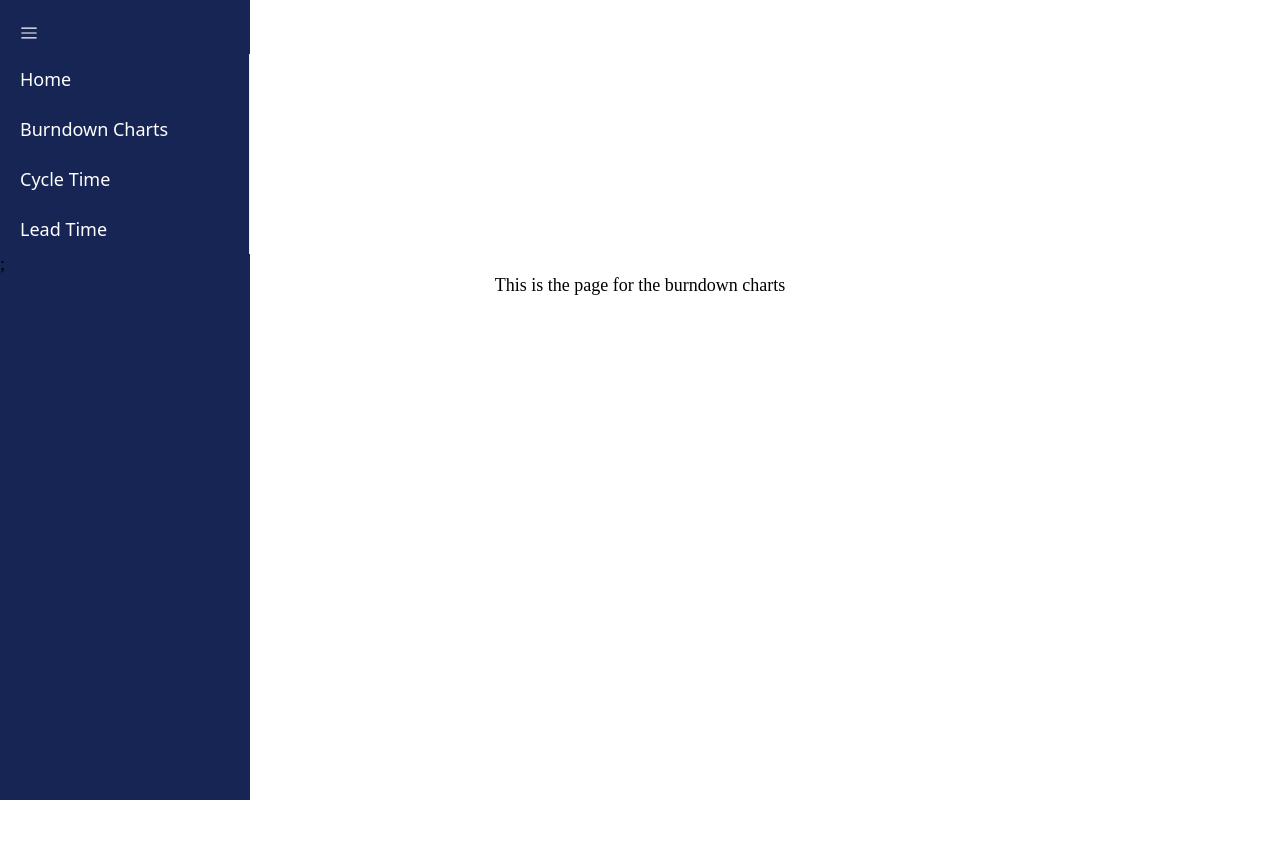
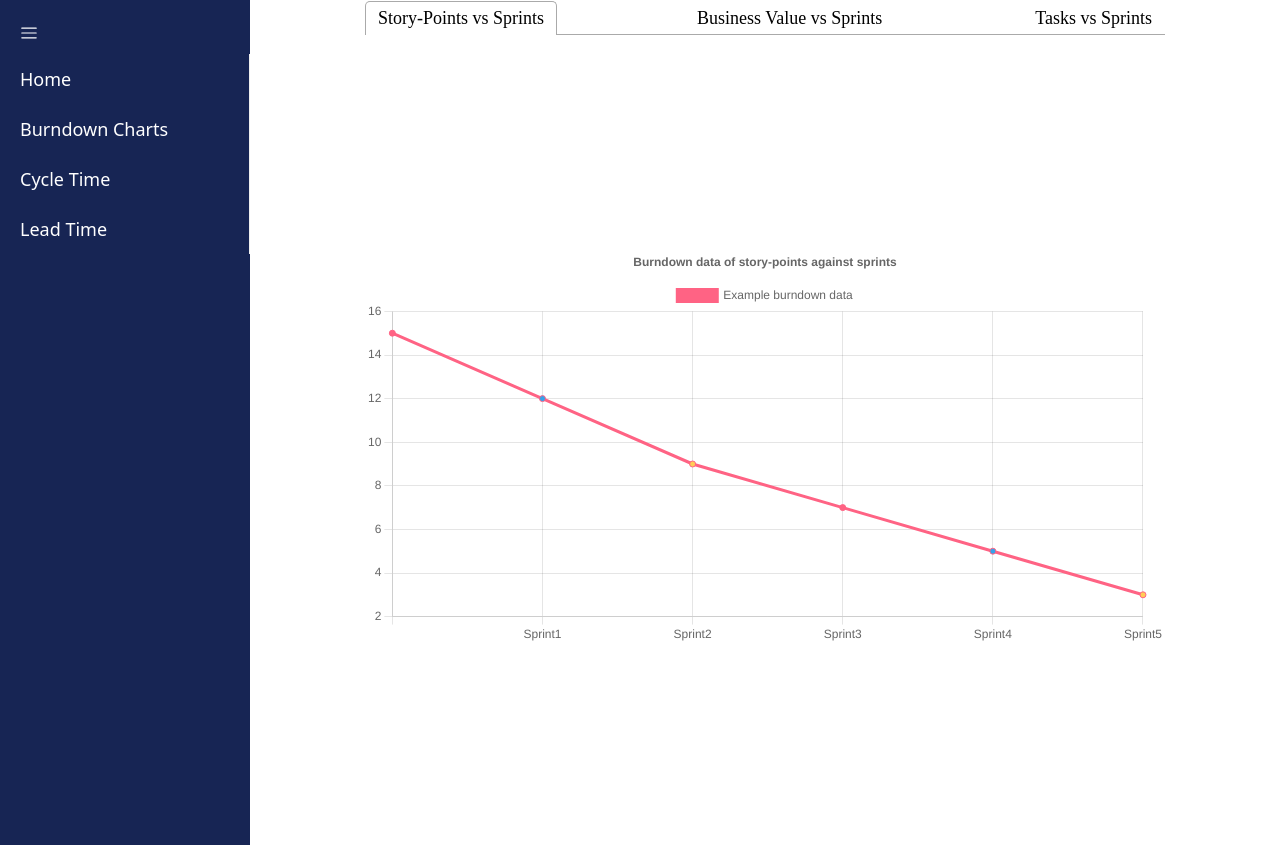
Before and after one commit to rnolas96/SER516-Team-Houston, a React (Create React App) app in the folder taigaProject/frontend/: page /burndowncharts in a window 1280 px wide. Before the commit the page ends 800 px from the top, so only its background shows below. Built offline with nearby package versions, Linux system fonts and the light colour scheme.

Commit message:
UI structure corrections and Burndown chart implementation

```diff
--- a/taigaProject/frontend/package.json
+++ b/taigaProject/frontend/package.json
@@ -8,14 +8,17 @@
     "@testing-library/user-event": "^13.5.0",
     "autoprefixer": "^10.4.17",
     "axios": "^1.6.7",
+    "chart.js": "^4.4.1",
     "flowbite-react": "^0.7.2",
     "postcss": "^8.4.33",
     "react": "^18.2.0",
+    "react-chartjs-2": "^5.2.0",
     "react-dom": "^18.2.0",
     "react-icons": "^5.0.1",
     "react-pro-sidebar": "^1.1.0",
     "react-router-dom": "^6.22.0",
     "react-scripts": "^5.0.1",
+    "react-tabs": "^6.0.2",
     "tailwindcss": "^3.4.1",
     "web-vitals": "^2.1.4"
   },
--- a/taigaProject/frontend/src/App.css
+++ b/taigaProject/frontend/src/App.css
@@ -19,7 +19,7 @@ body {
   overflow: hidden;
   margin-top: 275px;
   display: flex table-column;
-  justify-content: center;
+  justify-content: space-between;
   align-items: center;
   text-align: center;
 }
@@ -37,3 +37,39 @@ body {
   margin-top: 25px;
   margin-bottom: 25px;
 }
+
+.align-content {
+  display: flex;
+  flex-direction: row;
+}
+
+.height-full {
+  min-height: 100vh;
+  display: flex;
+  grid-template-rows: auto minmax(0, 1fr);
+}
+
+.container-full {
+  min-height: 100vh;
+  min-width: 100vh;
+  width: 100%;
+  display: flex;
+  grid-template-rows: auto minmax(0, 1fr);
+}
+
+.route-container {
+  min-width: 100vh;
+  width: 100%;
+  display: flex;
+  flex-direction: row;
+  justify-content: center;
+  align-items: center;
+}
+
+.graph-container {
+  min-height: 100vh;
+  min-width: 100vh;
+  display: flex;
+  align-items: center;
+  justify-content: center;
+}
--- a/taigaProject/frontend/src/App.js
+++ b/taigaProject/frontend/src/App.js
@@ -1,6 +1,5 @@
 import logo from './logo.svg';
 import './App.css';
-import './components/ChartMaker'
 import Hero from './components/Hero.js';
 import SidebarMenu from './components/SidebarMenu.js';
 import Burndown from './components/Burndown.js';
@@ -10,9 +9,8 @@ import { BrowserRouter as Router, Route, Routes } from 'react-router-dom';
 
 function App() {
   return (
-    <>
+    <div className="container-full">
       <Router>
-      <SidebarMenu />
           <Routes>
             <Route exact path="/" element={<Hero />} />
             <Route exact path="/burndowncharts" element={<Burndown />} />
@@ -20,8 +18,7 @@ function App() {
             <Route exact path="/leadtime" element={<LeadTime />} />
           </Routes>
       </Router>
-
-    </>
+    </div>
   );
 }
 
--- a/taigaProject/frontend/src/components/Burndown.js
+++ b/taigaProject/frontend/src/components/Burndown.js
@@ -1,10 +1,106 @@
 import React from 'react'
+import axios from 'axios';
+import { useEffect, useState } from 'react'
 import '../App.css'
+import LineChartMaker from './reusable_components/LineChartMaker'
+import SidebarMenu from './SidebarMenu';
+import { Tab, Tabs, TabList, TabPanel } from 'react-tabs';
+import 'react-tabs/style/react-tabs.css';
 
 export default function Burndown() {
+
+  const [taskBurnDownData, setTaskBurnDownData] = useState(null);
+  const [storyPointBurnDownData, setstoryPointBurnDownData] = useState(null);
+  const [businessValueBurnDownData, setBusinessValueBurnDownData] = useState(null);
+
+  const data1 = {
+    labels: ['', 'Sprint1', 'Sprint2', 'Sprint3', 'Sprint4', 'Sprint5'],
+    text: "Burndown data of story-points against sprints",
+    datasets: [{
+      label: 'Example burndown data',
+      data: [15, 12, 9, 7, 5, 3],
+      borderColor: 'rgb(255, 99, 132)',
+      backgroundColor: [
+        'rgb(255, 99, 132)',
+        'rgb(54, 162, 235)',
+        'rgb(255, 205, 86)'
+      ],
+      hoverOffset: 4
+    }]
+  };
+
+  const data2 = {
+    labels: ['', 'Sprint1', 'Sprint2', 'Sprint3', 'Sprint4', 'Sprint5'],
+    text: "Burndown data of business value against sprints",
+    datasets: [{
+      label: 'Example burndown data',
+      data: [15, 12, 9, 7, 5, 3],
+      borderColor: 'rgb(255, 99, 132)',
+      backgroundColor: [
+        'rgb(255, 99, 132)',
+        'rgb(54, 162, 235)',
+        'rgb(255, 205, 86)'
+      ],
+      hoverOffset: 4
+    }]
+  };
+
+  const data3 = {
+    labels: ['', 'Sprint1', 'Sprint2', 'Sprint3', 'Sprint4', 'Sprint5'],
+    text: "Burndown data of tasks against sprints",
+    datasets: [{
+      label: 'Example burndown data',
+      data: [15, 12, 9, 7, 5, 3],
+      borderColor: 'rgb(255, 99, 132)',
+      backgroundColor: [
+        'rgb(255, 99, 132)',
+        'rgb(54, 162, 235)',
+        'rgb(255, 205, 86)'
+      ],
+      hoverOffset: 4
+    }]
+  };
+
+  useEffect (() => {
+
+    // if(!taskBurnDownData)
+    //   axios.get('/api').then(res => setTaskBurnDownData(res.data));
+
+    // if(!storyPointBurnDownData)
+    //   axios.get('/api').then(res => setstoryPointBurnDownData(res.data));
+
+    // if(!taskBurnDownData)
+    //   axios.get('/api').then(res => setBusinessValueBurnDownData(res.data));
+
+  }, []);
+
   return (
-    <div className='container'>
-        This is the page for the burndown charts
+    <div className='container-full'>
+      <SidebarMenu />
+      <div className='route-container'>
+        <Tabs>
+          <TabList style={{display: 'flex', justifyContent: "space-between"}}>
+            <Tab>Story-Points vs Sprints</Tab>
+            <Tab>Business Value vs Sprints</Tab>
+            <Tab>Tasks vs Sprints</Tab>
+          </TabList>
+
+          <TabPanel>
+            <LineChartMaker props = {data1}/>
+          </TabPanel>
+          <TabPanel>
+            <LineChartMaker props = {data2}/>
+          </TabPanel>
+          <TabPanel>
+            <LineChartMaker props = {data3}/>
+          </TabPanel>
+        </Tabs>
+        <div>
+          {/* <LineChartMaker props = {taskBurnDownData}/>
+          <LineChartMaker props = {storyPointBurnDownData}/>
+          <LineChartMaker props = {businessValueBurnDownData}/> */}
+        </div>
+      </div>
     </div>
   )
 }
--- a/taigaProject/frontend/src/components/Hero.js
+++ b/taigaProject/frontend/src/components/Hero.js
@@ -1,10 +1,13 @@
 import React from 'react'
 import '../App.css'
+import SidebarMenu from './SidebarMenu'
 
 export default function Hero() {
   return (
+    <div className='container-full'>
+      <SidebarMenu />
+      <div className='route-container'>
         <div>
-        <div className='container'>
           <span className=' teamName'>SER-516 Team Houston</span><br/>
           <span className=' heading'>Contributors:</span><br/>
           Raajveer Khattar<br/>
@@ -14,5 +17,6 @@ export default function Hero() {
           Siddesh Shetty<br/>
         </div>
       </div>
+    </div>
   )
 }
--- a/taigaProject/frontend/src/components/SidebarMenu.js
+++ b/taigaProject/frontend/src/components/SidebarMenu.js
@@ -7,8 +7,8 @@ import { Link } from 'react-router-dom';
 
 export default function SidebarMenu() {
   return (
-    <div>
-      <div className='absolute h-[100%] top-0 bg-blue-950'>
+    <div className="height-full">
+      <div className='top-0 bg-blue-950'>
       <div className='pt-6 pb-3 pl-5'>
         <span className='text-white bg-red hover:opacity-50 transition-opacity'><RxHamburgerMenu /></span>
       </div>
@@ -35,7 +35,7 @@ export default function SidebarMenu() {
             </Link>
           </MenuItem>
         </Menu>
-      </Sidebar>;
+      </Sidebar>
       </div>
 
     </div>
--- /dev/null
+++ b/taigaProject/frontend/src/components/reusable_components/LineChartMaker.js
@@ -0,0 +1,56 @@
+import { useEffect, useState } from 'react';
+import {
+    Chart as ChartJS,
+    CategoryScale,
+    LinearScale,
+    PointElement,
+    LineElement,
+    Title,
+    Tooltip,
+    Legend,
+  } from 'chart.js';
+
+import 'chart.js/auto';
+
+import { Line } from "react-chartjs-2"
+
+ChartJS.register(
+    CategoryScale,
+    LinearScale,
+    PointElement,
+    LineElement,
+    Title,
+    Tooltip,
+    Legend
+);
+
+export default function LineChartMaker({props}) {
+
+    console.log("props", props);
+
+    const options = {
+      responsive: true,
+      plugins: {
+        legend: {
+          position: 'top',
+        },
+        title: {
+          display: true,
+          text: props.text,
+        },
+      },
+    };
+    const data = {
+      labels: props.labels,
+      datasets: props.datasets
+    };
+
+    return (
+      <div className='graph-container'>
+        <Line
+          data = {data}
+          options = {options}
+        />
+      </div>
+    );
+}
```
Also changed, not shown: 1 other file (tests, documents, lock files or other folders). Lines whose indentation alone changed are shown as unchanged.
